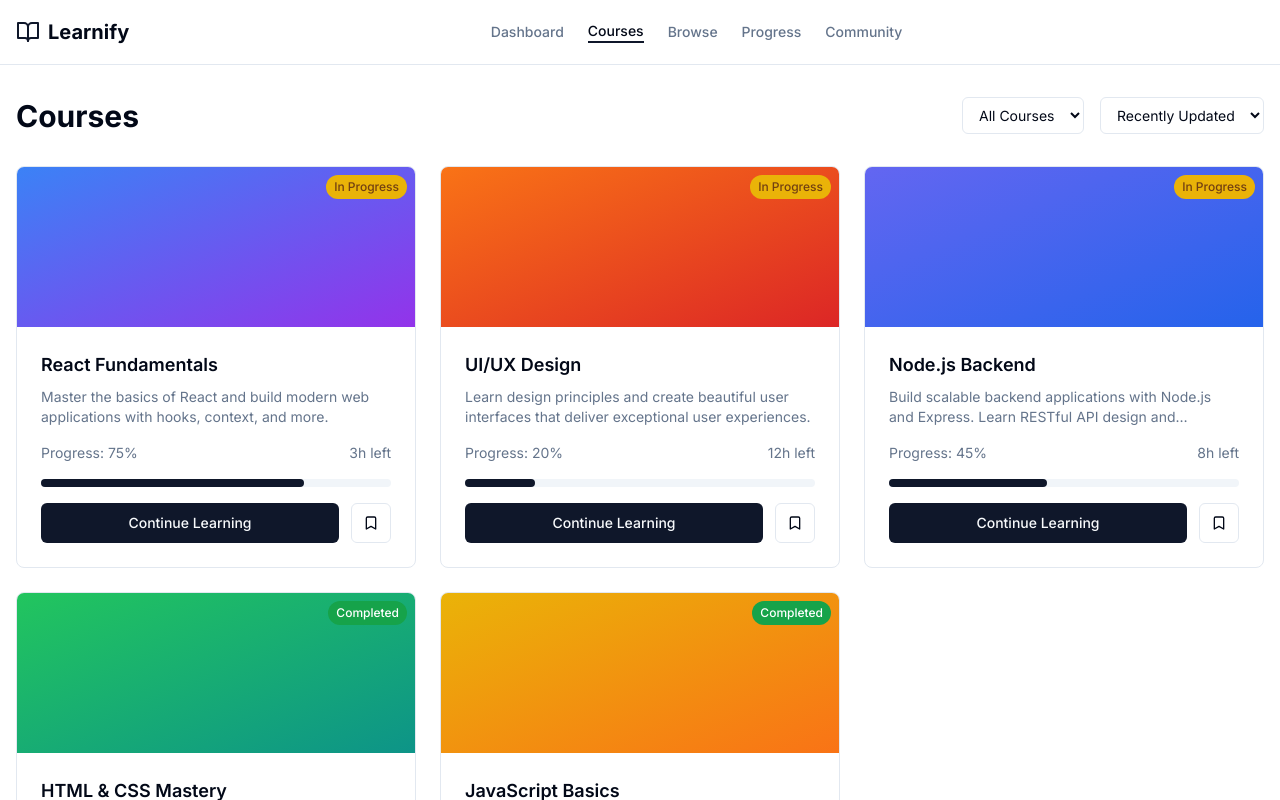
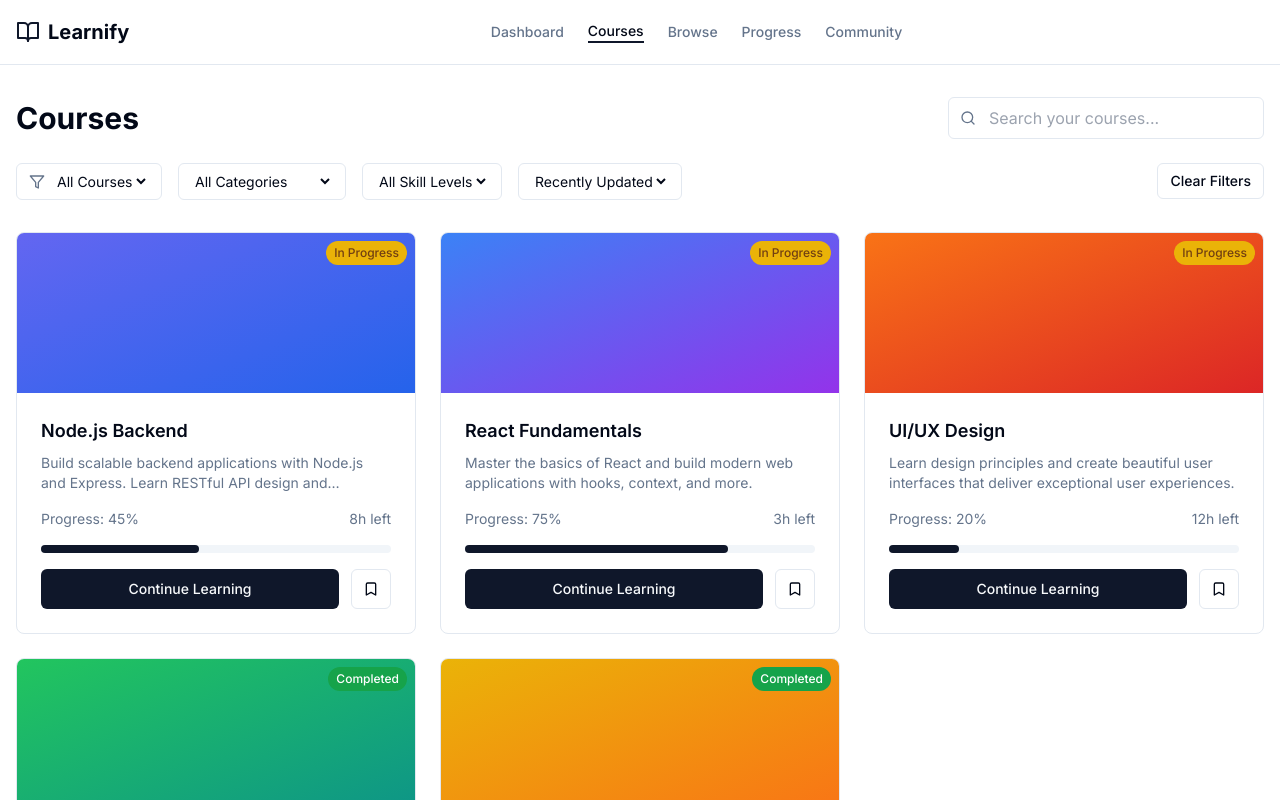
Before and after one commit to ankit2103/Learnify, a Next.js app: page /courses in a window 1280 px wide. Shown: the top 800 px of the page. Built offline with nearby package versions, Linux system fonts and the light colour scheme.

Commit message:
Update: Working filters for the courses page

```diff
--- a/app/(dashboard)/(routes)/courses/page.tsx
+++ b/app/(dashboard)/(routes)/courses/page.tsx
@@ -1,12 +1,13 @@
 "use client";
 
 import { UserButton } from "@clerk/nextjs"
-import { BookOpen, Bookmark, Clock, CheckCircle } from "lucide-react"
+import { BookOpen, Bookmark, Clock, CheckCircle, Search, X, Filter } from "lucide-react"
 import { Button } from "@/components/ui/button"
-import { useState } from "react"
+import { useState, useEffect, useMemo } from "react"
 import dynamic from "next/dynamic"
 import { useFavorites } from "@/lib/hooks/use-favorites"
 import { CourseCard } from "@/components/shared/course-card"
+import { useDebounce } from "@/lib/hooks/use-debounce"
 
 // Import modals with dynamic import to avoid hydration issues
 const InProgressCourseModal = dynamic(
@@ -107,10 +108,32 @@ const completedCourses = [
   }
 ];
 
+// Get unique categories from all courses
+const allCategories = Array.from(
+  new Set([
+    ...inProgressCourses.map(course => course.categoryLabel),
+    ...completedCourses.map(course => course.categoryLabel)
+  ])
+);
+
+// Get unique skill levels from all courses
+const allSkillLevels = Array.from(
+  new Set([
+    ...inProgressCourses.map(course => course.skillLevel),
+    ...completedCourses.map(course => course.skillLevel)
+  ])
+);
+
 export default function CoursesPage() {
   // State for filters and sorting
   const [statusFilter, setStatusFilter] = useState<'all' | 'in-progress' | 'completed'>('all');
   const [sortBy, setSortBy] = useState<SortOption>('recent');
+  const [searchQuery, setSearchQuery] = useState<string>('');
+  const [categoryFilter, setCategoryFilter] = useState<string>('');
+  const [skillLevelFilter, setSkillLevelFilter] = useState<string>('');
+
+  // Debounce search query to prevent excessive filtering
+  const debouncedSearchQuery = useDebounce(searchQuery, 300);
 
   // State for selected course modals
   const [selectedInProgressCourse, setSelectedInProgressCourse] = useState<string | null>(null);
@@ -122,21 +145,102 @@ export default function CoursesPage() {
   // Get the selected completed course details
   const selectedCompletedCourseDetails = completedCourses.find(course => course.id === selectedCompletedCourse);
 
-  // Filter courses based on status
-  const filteredCourses = statusFilter === 'all'
+  // Filter courses based on all filters
+  const filteredCourses = useMemo(() => {
+    // First filter by status
+    let result = statusFilter === 'all'
       ? [...inProgressCourses, ...completedCourses]
       : statusFilter === 'in-progress'
         ? inProgressCourses
         : completedCourses;
 
+    // Then apply category filter if selected
+    if (categoryFilter) {
+      result = result.filter(course => course.categoryLabel === categoryFilter);
+    }
+
+    // Apply skill level filter if selected
+    if (skillLevelFilter) {
+      result = result.filter(course => course.skillLevel === skillLevelFilter);
+    }
+
+    // Apply search filter if there is a query
+    if (debouncedSearchQuery) {
+      const lowercaseQuery = debouncedSearchQuery.toLowerCase();
+      result = result.filter(course =>
+        course.title.toLowerCase().includes(lowercaseQuery) ||
+        course.description.toLowerCase().includes(lowercaseQuery)
+      );
+    }
+
+    // Apply sorting
+    if (sortBy === 'a-z') {
+      result.sort((a, b) => a.title.localeCompare(b.title));
+    } else if (sortBy === 'completion') {
+      // For completed courses, completion is always 100%
+      result.sort((a, b) => {
+        const aCompletion = 'completionPercentage' in a ? a.completionPercentage : 100;
+        const bCompletion = 'completionPercentage' in b ? b.completionPercentage : 100;
+        return bCompletion - aCompletion; // Sort by completion percentage (descending)
+      });
+    } else if (sortBy === 'recent') {
+      // Sort by lastActivity or completionDate
+      result.sort((a, b) => {
+        const aDate = 'lastActivity' in a ? new Date(a.lastActivity) :
+                      'completionDate' in a ? new Date(a.completionDate) : new Date(0);
+        const bDate = 'lastActivity' in b ? new Date(b.lastActivity) :
+                      'completionDate' in b ? new Date(b.completionDate) : new Date(0);
+        return bDate.getTime() - aDate.getTime(); // Most recent first
+      });
+    }
+
+    return result;
+  }, [statusFilter, categoryFilter, skillLevelFilter, debouncedSearchQuery, sortBy]);
+
+  // Clear all filters function
+  const clearFilters = () => {
+    setStatusFilter('all');
+    setCategoryFilter('');
+    setSkillLevelFilter('');
+    setSearchQuery('');
+    setSortBy('recent');
+  };
+
   return (
     <main className="container mx-auto px-4 py-8">
         <section className="mb-12">
-          <div className="flex justify-between items-center mb-8">
+          <div className="flex flex-col md:flex-row justify-between items-start md:items-center mb-6 space-y-4 md:space-y-0">
             <h1 className="text-3xl font-bold text-foreground">Courses</h1>
-            <div className="flex items-center space-x-4">
+            <form className="flex items-center w-full md:w-auto max-w-md">
+              <div className="relative w-full">
+                <Search className={`absolute left-3 top-1/2 transform -translate-y-1/2 h-4 w-4 ${debouncedSearchQuery ? 'text-primary' : 'text-muted-foreground'}`} />
+                <input
+                  type="text"
+                  placeholder="Search your courses..."
+                  value={searchQuery}
+                  onChange={(e) => setSearchQuery(e.target.value)}
+                  className={`w-full pl-10 pr-10 py-2 border ${debouncedSearchQuery ? 'border-primary' : 'border-border'} rounded-md bg-background focus:outline-none focus:ring-2 focus:ring-primary focus:border-transparent transition-colors duration-200`}
+                />
+                {searchQuery && (
+                  <button
+                    type="button"
+                    onClick={() => setSearchQuery('')}
+                    className="absolute right-3 top-1/2 transform -translate-y-1/2 text-muted-foreground hover:text-foreground"
+                    aria-label="Clear search"
+                  >
+                    <X className="h-4 w-4" />
+                  </button>
+                )}
+              </div>
+            </form>
+          </div>
+
+          {/* Filters */}
+          <div className="flex flex-wrap gap-4 mb-8">
+            <div className="flex items-center bg-background border border-border rounded-md px-3 py-2">
+              <Filter className="h-4 w-4 mr-2 text-muted-foreground" />
               <select
-                className="bg-background border border-border rounded-md px-3 py-2 text-sm focus:outline-none focus:ring-2 focus:ring-primary"
+                className="bg-transparent focus:outline-none text-sm"
                 value={statusFilter}
                 onChange={(e) => setStatusFilter(e.target.value as 'all' | 'in-progress' | 'completed')}
               >
@@ -144,8 +248,39 @@ export default function CoursesPage() {
                 <option value="in-progress">In Progress</option>
                 <option value="completed">Completed</option>
               </select>
+            </div>
+
+            <div className="flex items-center bg-background border border-border rounded-md px-3 py-2">
               <select
-                className="bg-background border border-border rounded-md px-3 py-2 text-sm focus:outline-none focus:ring-2 focus:ring-primary"
+                className="bg-transparent focus:outline-none text-sm"
+                value={categoryFilter}
+                onChange={(e) => setCategoryFilter(e.target.value)}
+              >
+                <option value="">All Categories</option>
+                {allCategories.map((category) => (
+                  <option key={category} value={category}>{category}</option>
+                ))}
+              </select>
+            </div>
+
+            <div className="flex items-center bg-background border border-border rounded-md px-3 py-2">
+              <select
+                className="bg-transparent focus:outline-none text-sm"
+                value={skillLevelFilter}
+                onChange={(e) => setSkillLevelFilter(e.target.value)}
+              >
+                <option value="">All Skill Levels</option>
+                {allSkillLevels.map((level) => (
+                  <option key={level} value={level}>
+                    {level.charAt(0).toUpperCase() + level.slice(1)}
+                  </option>
+                ))}
+              </select>
+            </div>
+
+            <div className="flex items-center bg-background border border-border rounded-md px-3 py-2">
+              <select
+                className="bg-transparent focus:outline-none text-sm"
                 value={sortBy}
                 onChange={(e) => setSortBy(e.target.value as SortOption)}
               >
@@ -154,28 +289,40 @@ export default function CoursesPage() {
                 <option value="completion">Completion %</option>
               </select>
             </div>
+
+            <Button
+              variant="outline"
+              size="sm"
+              className="ml-auto"
+              onClick={clearFilters}
+            >
+              Clear Filters
+            </Button>
           </div>
 
           <div className="grid grid-cols-1 md:grid-cols-2 lg:grid-cols-3 gap-6">
-            {/* In Progress Courses */}
-            {(statusFilter === 'all' || statusFilter === 'in-progress') && inProgressCourses.map(course => (
+            {filteredCourses.map(course => {
+              // Check if it's an in-progress or completed course
+              const isInProgress = 'completionPercentage' in course;
+
+              if (isInProgress) {
+                return (
                   <div key={course.id} onClick={() => setSelectedInProgressCourse(course.id)} className="cursor-pointer">
                     <CourseCard
                       id={course.id}
                       title={course.title}
                       description={course.description}
-                  progress={course.completionPercentage}
-                  hoursLeft={course.hoursLeft}
+                      progress={(course as typeof inProgressCourses[0]).completionPercentage}
+                      hoursLeft={(course as typeof inProgressCourses[0]).hoursLeft}
                       gradient={course.gradient}
                       href={`/courses/${course.id}`}
                       statusLabel="In Progress"
                       statusColor="bg-yellow-500 text-yellow-900"
                     />
                   </div>
-            ))}
-
-            {/* Completed Courses */}
-            {(statusFilter === 'all' || statusFilter === 'completed') && completedCourses.map(course => (
+                );
+              } else {
+                return (
                   <div key={course.id} onClick={() => setSelectedCompletedCourse(course.id)} className="cursor-pointer">
                     <CourseCard
                       id={course.id}
@@ -189,7 +336,32 @@ export default function CoursesPage() {
                       statusColor="bg-green-600 text-white"
                     />
                   </div>
-            ))}
+                );
+              }
+            })}
+          </div>
+
+          {/* Course status */}
+          <div className="mb-4 border-t border-border pt-4">
+            <div className="flex justify-between items-center">
+              <h2 className="text-xl font-semibold">
+                {debouncedSearchQuery
+                  ? `Search Results${categoryFilter ? ` in ${categoryFilter}` : ''}`
+                  : categoryFilter
+                    ? `${categoryFilter} Courses`
+                    : statusFilter === 'all'
+                      ? 'All Courses'
+                      : statusFilter === 'in-progress'
+                        ? 'In Progress Courses'
+                        : 'Completed Courses'
+                }
+              </h2>
+              {debouncedSearchQuery && (
+                <span className="text-sm text-muted-foreground">
+                  {filteredCourses.length} {filteredCourses.length === 1 ? 'result' : 'results'} for &ldquo;{debouncedSearchQuery}&rdquo;
+                </span>
+              )}
+            </div>
           </div>
 
           {/* No courses message */}
@@ -198,13 +370,18 @@ export default function CoursesPage() {
               <BookOpen className="h-12 w-12 text-muted-foreground mx-auto mb-4" />
               <h3 className="text-xl font-medium mb-2">No courses found</h3>
               <p className="text-muted-foreground max-w-md mx-auto">
-                {statusFilter === 'in-progress'
+                {debouncedSearchQuery
+                  ? `No courses found matching "${debouncedSearchQuery}". Try different search terms.`
+                  : categoryFilter
+                    ? `No ${statusFilter !== 'all' ? statusFilter + ' ' : ''}courses found in ${categoryFilter}.`
+                    : statusFilter === 'in-progress'
                       ? "You don't have any courses in progress. Browse our catalog to start learning!"
                       : statusFilter === 'completed'
                         ? "You haven't completed any courses yet. Keep learning!"
-                  : "No courses found with the current filters."}
+                        : "No courses found with the current filters."
+                }
               </p>
-              <Button className="mt-6">Browse Courses</Button>
+              <Button className="mt-6" onClick={clearFilters}>Clear Filters</Button>
             </div>
           )}
         </section>
```
Lines whose indentation alone changed are shown as unchanged.
